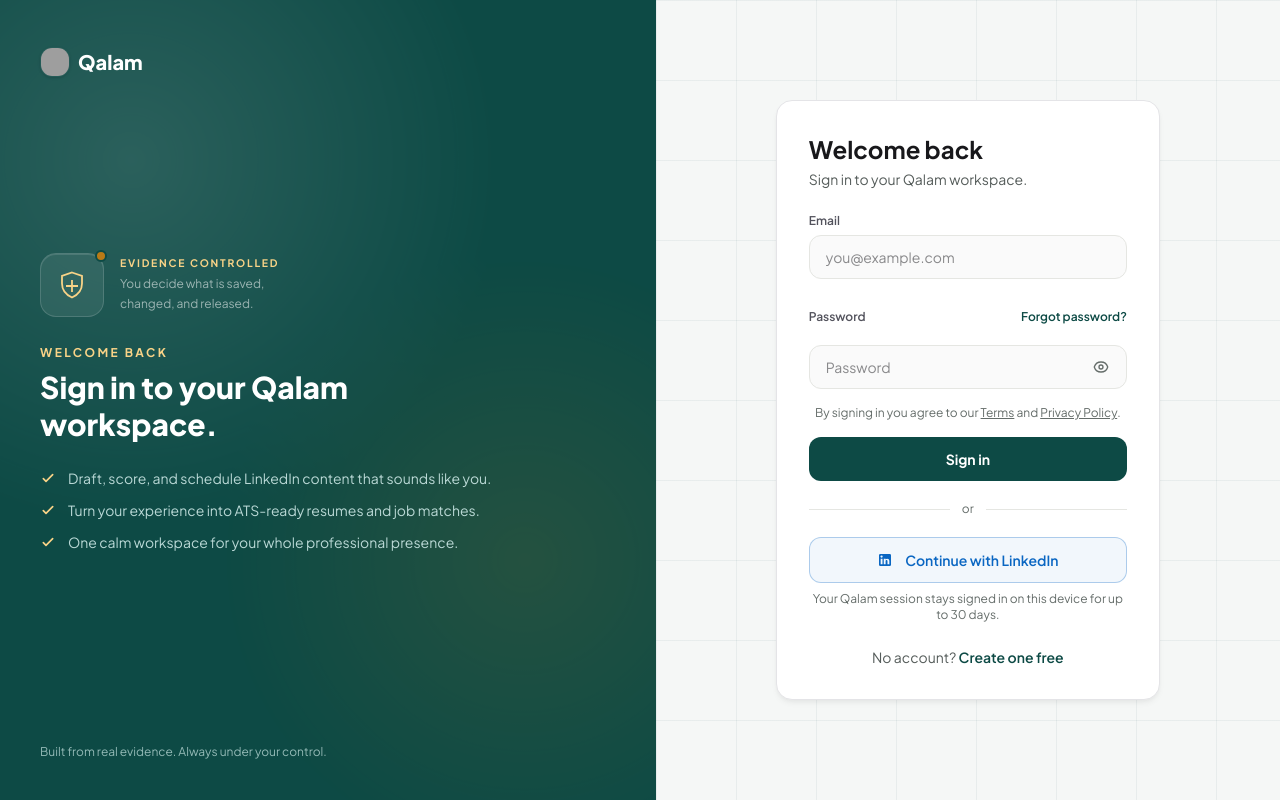
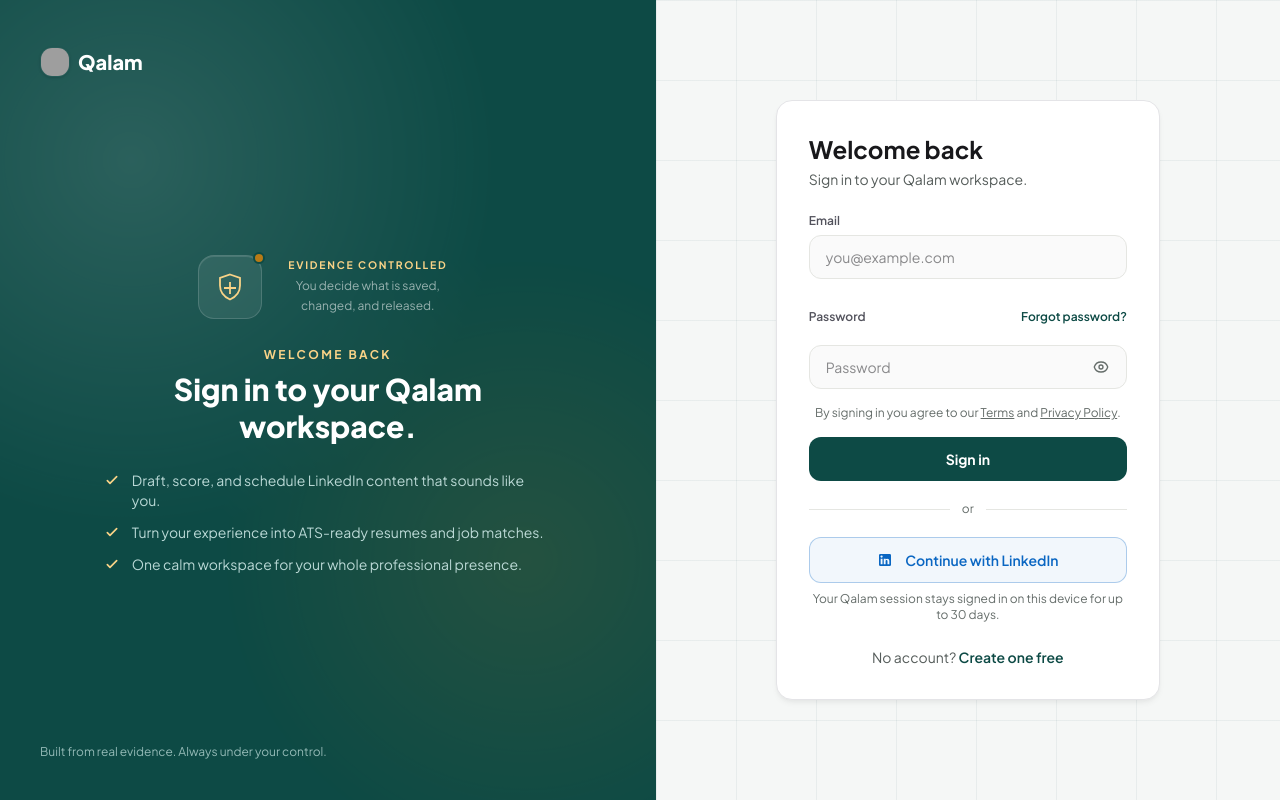
Before and after one commit to usamashahzaib/Qalam-Full-project, a Next.js app: page /login in a window 1280 px wide. Built offline with nearby package versions, Linux system fonts and the light colour scheme; no server answers; grey boxes are pictures that could not be loaded.

Commit message:
Fix auth domain routing and layout

```diff
--- a/components/auth/AuthScene.tsx
+++ b/components/auth/AuthScene.tsx
@@ -43,17 +43,18 @@
 }) {
   return (
     <div className="app-shell grid min-h-screen grid-cols-1 lg:grid-cols-[1.05fr_1fr]">
-      <aside className="relative hidden overflow-hidden bg-teal text-white lg:flex lg:flex-col lg:justify-between">
+      <aside className="relative hidden overflow-hidden bg-teal text-white lg:grid lg:grid-rows-[auto_1fr_auto]">
         <div aria-hidden="true" className="pointer-events-none absolute inset-0 opacity-[0.12]" style={{ backgroundImage: "radial-gradient(circle at 20% 20%, #ffffff 0, transparent 45%), radial-gradient(circle at 80% 70%, #C9871F 0, transparent 40%)" }} />
         <div className="relative z-10 p-10">
           <QalamLogo href="/" size={30} textClassName="text-xl font-extrabold text-white" containerClassName="flex min-h-11 items-center gap-2" />
         </div>
 
-        <div className="relative z-10 px-10 pb-6">
-          <div className="mb-7"><AuthGuardian watching={watching} /></div>
+        <div className="relative z-10 flex items-center justify-center px-10 py-12">
+          <div className="w-full max-w-md text-center">
+          <div className="mb-7 flex justify-center"><AuthGuardian watching={watching} /></div>
           <p className="mb-2 text-xs font-bold uppercase tracking-[0.2em] text-gold-200">{eyebrow}</p>
-          <h2 className="max-w-md text-3xl font-extrabold leading-tight">{headline}</h2>
-          <ul className="mt-6 space-y-3">
+          <h2 className="mx-auto max-w-md text-3xl font-extrabold leading-tight">{headline}</h2>
+          <ul className="mx-auto mt-6 max-w-md space-y-3 text-left">
             {points.map((point) => (
               <li key={point} className="flex items-start gap-3 text-sm text-teal-100/90">
                 <svg className="mt-0.5 h-4 w-4 shrink-0 text-gold-200" fill="none" viewBox="0 0 24 24" stroke="currentColor" strokeWidth={2.5} aria-hidden="true">
@@ -63,6 +64,7 @@
               </li>
             ))}
           </ul>
+          </div>
         </div>
 
         <div className="relative z-10 p-10 text-xs text-teal-100/70">Built from real evidence. Always under your control.</div>
--- a/proxy.ts
+++ b/proxy.ts
@@ -176,13 +176,13 @@
   )
 }
 
-// The host split is narrower than isAppOnlyPath: login/signup/forgot-password/
-// reset-password are served from the marketing domain itself, so they must not
-// be bounced to app.byqalam.com. They still get the strict CSP and auth rate
-// limiter via isAppOnlyPath / AUTH_ONLY_ROUTES above.
-function isAppHostPath(pathname: string): boolean {
+// Auth.js issues its sign-in and callback URLs for app.byqalam.com. Keep every
+// auth screen on that same host so its CSRF and OAuth state cookies are sent
+// back to the endpoint that created them.
+export function isAppHostPath(pathname: string): boolean {
   return (
     PROTECTED_ROUTES.some((route) => pathname === route || pathname.startsWith(`${route}/`)) ||
+    AUTH_ONLY_ROUTES.some((route) => pathname === route || pathname.startsWith(`${route}/`)) ||
     APP_ONLY_EXTRA_PATHS.some((route) => pathname === route || pathname.startsWith(`${route}/`))
   )
 }
```
Also changed, not shown: 1 other file (tests, documents, lock files or other folders).
